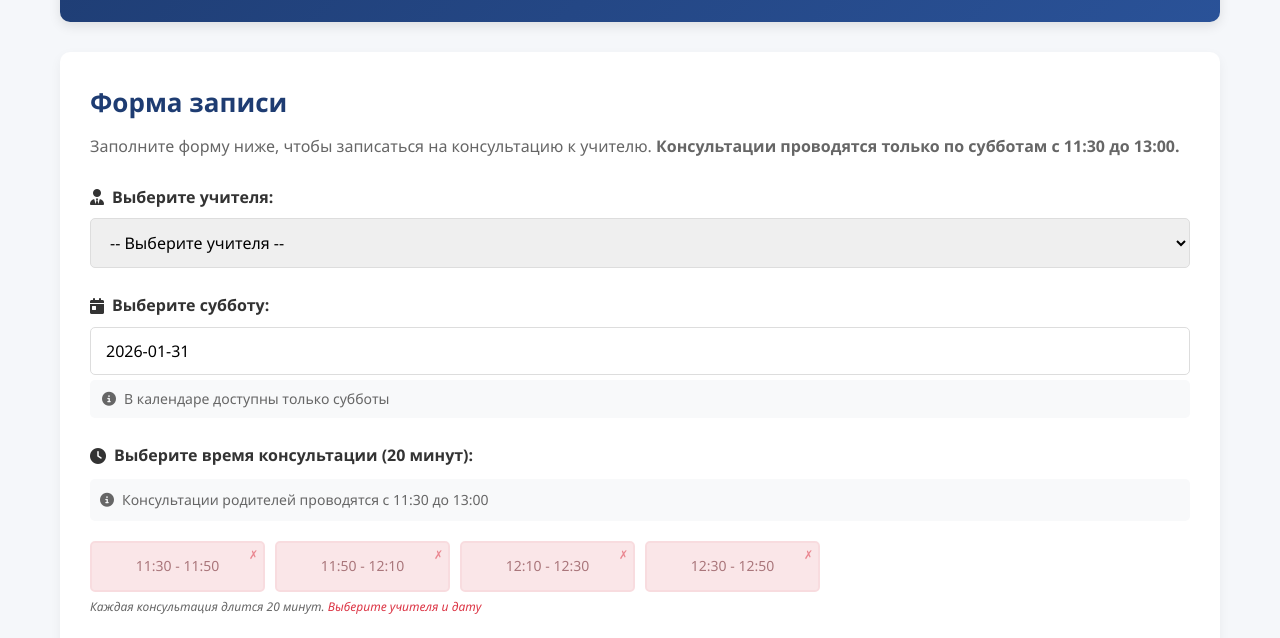
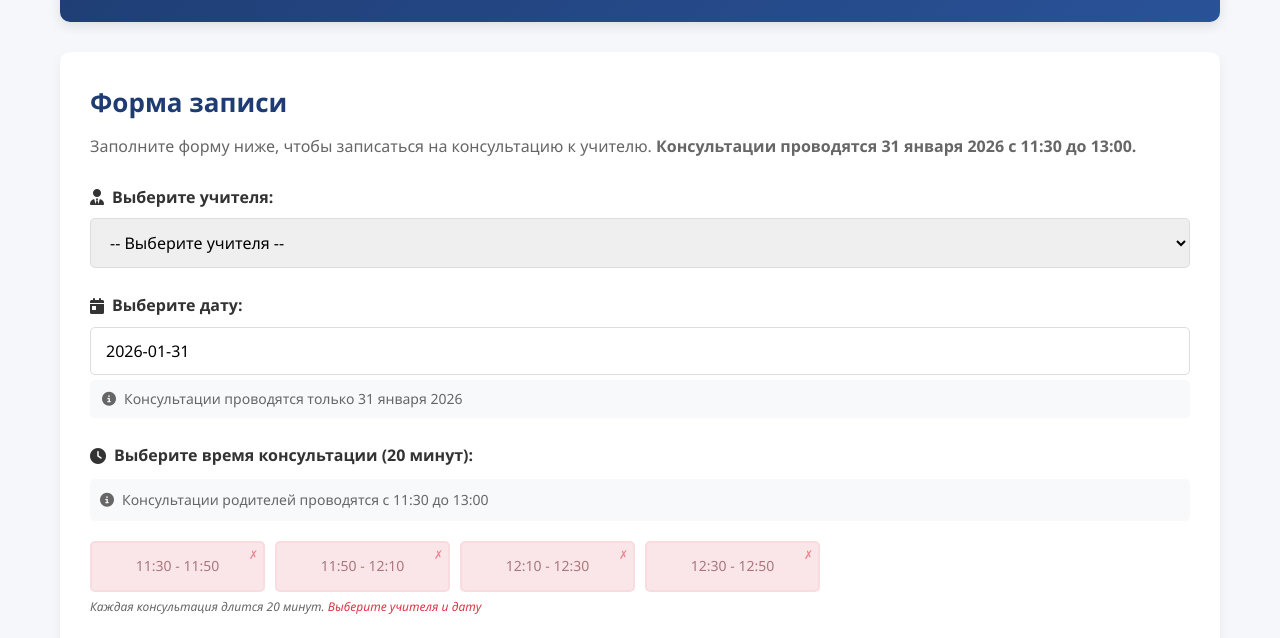
Before and after one commit to yoshInspire/booking_service, a website: page public/booking.html in a window 1280 px wide. Shown: the part 154-792 px from the top of the page. Drawn offline with nearby package versions, Linux system fonts and the light colour scheme; no server answers.

Commit message:
Update booking.html

```diff
--- a/public/booking.html
+++ b/public/booking.html
@@ -24,7 +24,7 @@
         <main>
             <div class="booking-form">
                 <h2>Форма записи</h2>
-                <p>Заполните форму ниже, чтобы записаться на консультацию к учителю. <strong>Консультации проводятся только по субботам с 11:30 до 13:00.</strong></p>
+                <p>Заполните форму ниже, чтобы записаться на консультацию к учителю. <strong>Консультации проводятся 31 января 2026 с 11:30 до 13:00.</strong></p>
 
                 <form id="bookingForm">
                     <div class="form-group">
@@ -36,11 +36,11 @@
                     </div>
 
                     <div class="form-group">
-                        <label for="date"><i class="fas fa-calendar-day"></i> Выберите субботу:</label>
+                        <label for="date"><i class="fas fa-calendar-day"></i> Выберите дату:</label>
                         <div class="date-picker-container">
-                            <input type="text" id="date" name="date" class="date-input" required placeholder="Выберите субботу" readonly>
+                            <input type="text" id="date" name="date" class="date-input" required placeholder="31 января 2026" readonly>
                             <div class="calendar-info">
-                                <p><i class="fas fa-info-circle"></i> В календаре доступны только субботы</p>
+                                <p><i class="fas fa-info-circle"></i> Консультации проводятся только 31 января 2026</p>
                             </div>
                         </div>
                     </div>
```
